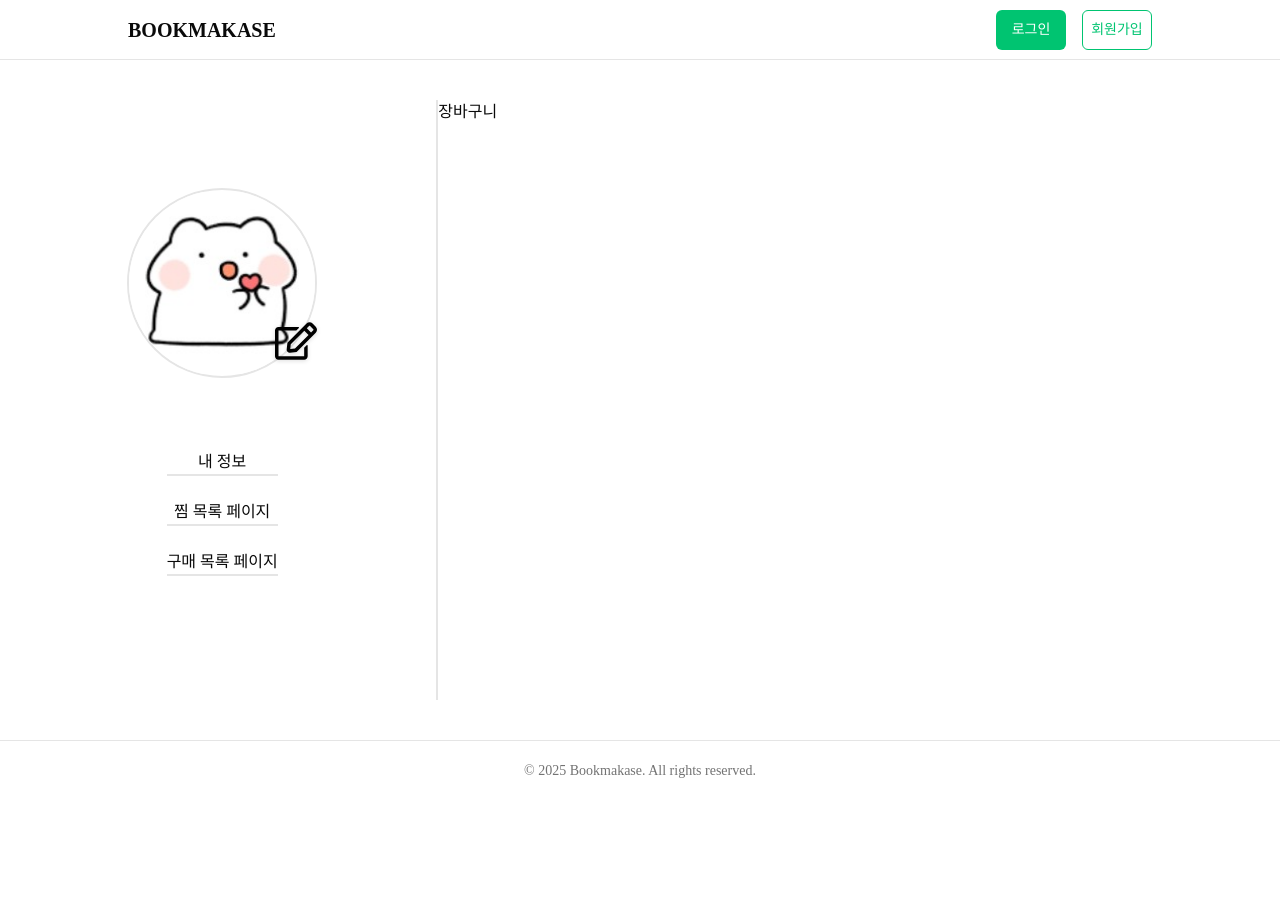
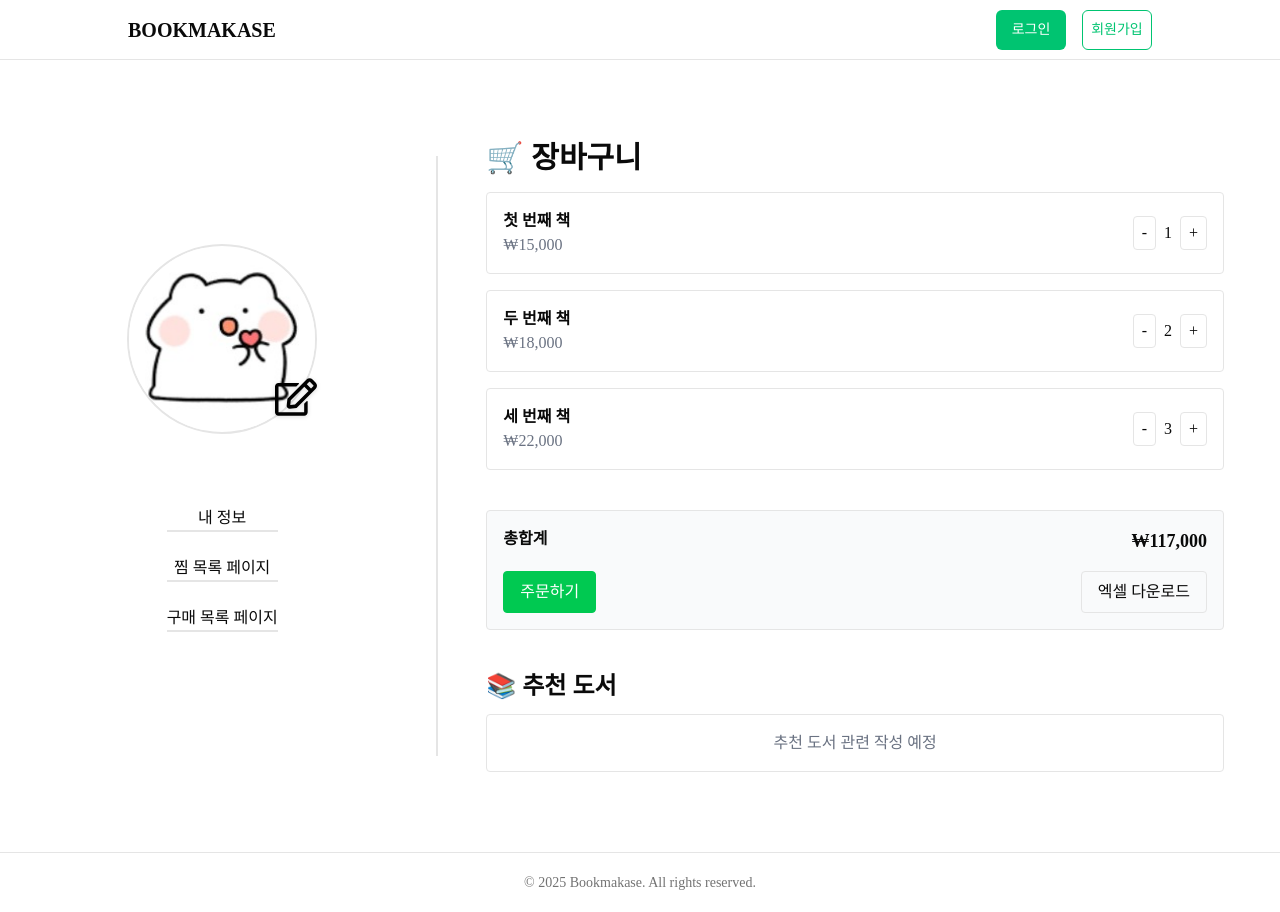
Before and after one commit to bookmakase/bookmakase-fe, a Next.js app: page /mypage/cart-list in a window 1280 px wide. Before the commit the page ends 800 px from the top, so only its background shows below. Built offline with nearby package versions, Linux system fonts and the light colour scheme; no server answers; a web font is replaced by a local one.

Commit message:
Feat/#32 (#47)
- 장바구니 UI 구현

```diff
--- /dev/null
+++ b/src/app/(home)/mypage/cart-list/_components/cart-item.tsx
@@ -0,0 +1,40 @@
+"use client";
+
+interface CartBook {
+  id: number;
+  title: string;
+  price: number;
+  quantity: number;
+}
+
+interface CartItemProps {
+  book: CartBook;
+  onQuantityChange: (id: number, delta: number) => void;
+}
+
+export default function CartItem({ book, onQuantityChange }: CartItemProps) {
+  return (
+    <div className="flex justify-between items-center border p-4 rounded">
+      <div>
+        <h2 className="font-semibold">{book.title}</h2>
+        <p className="text-gray-500">₩{book.price.toLocaleString()}</p>
+      </div>
+
+      <div className="flex items-center gap-2">
+        <button
+          onClick={() => onQuantityChange(book.id, -1)}
+          className="px-2 py-1 border rounded"
+        >
+          -
+        </button>
+        <span>{book.quantity}</span>
+        <button
+          onClick={() => onQuantityChange(book.id, 1)}
+          className="px-2 py-1 border rounded"
+        >
+          +
+        </button>
+      </div>
+    </div>
+  );
+}
--- /dev/null
+++ b/src/app/(home)/mypage/cart-list/_components/recommendation-book.tsx
@@ -0,0 +1,12 @@
+"use client";
+
+export default function RecommendationBook() {
+  return (
+    <section className="mt-6">
+      <h3 className="text-2xl font-bold mb-3">📚 추천 도서</h3>
+      <div className="border rounded p-4 text-gray-500 text-center">
+        추천 도서 관련 작성 예정
+      </div>
+    </section>
+  );
+}
--- /dev/null
+++ b/src/app/(home)/mypage/cart-list/_components/summary.tsx
@@ -0,0 +1,54 @@
+"use client";
+
+import React, { useState } from "react";
+
+interface CartBook {
+  id: number;
+  title: string;
+  price: number;
+  quantity: number;
+}
+
+interface SummaryProps {
+  cartBooks: CartBook[];
+}
+
+export default function Summary({ cartBooks }: SummaryProps) {
+  const [isActive, setIsActive] = useState(false);
+
+  const totalPrice = cartBooks.reduce(
+    (sum, book) => sum + book.price * book.quantity,
+    0
+  );
+
+  // 클릭 시 반전 -> 잠시 후 다시 복귀
+  const handleClick = () => {
+    setIsActive(true);
+    setTimeout(() => setIsActive(false), 200); // 200ms 후 복귀
+    // 여기에 주문 처리 로직 추가 가능
+  };
+
+  return (
+    <div className="p-4 border rounded bg-gray-50">
+      <div className="flex justify-between mb-4">
+        <span className="font-semibold">총합계</span>
+        <span className="font-bold text-lg">
+          ₩{totalPrice.toLocaleString()}
+        </span>
+      </div>
+      <div className="flex justify-between">
+        <button
+          onClick={handleClick}
+          className={`px-4 py-2 rounded border transition-colors duration-200 ${
+            isActive
+              ? "bg-white text-green-500 border-green-500"
+              : "bg-green-500 text-white border-green-500"
+          }`}
+        >
+          주문하기
+        </button>
+        <button className="px-4 py-2 border rounded">엑셀 다운로드</button>
+      </div>
+    </div>
+  );
+}
--- a/src/app/(home)/mypage/cart-list/page.tsx
+++ b/src/app/(home)/mypage/cart-list/page.tsx
@@ -1,11 +1,60 @@
+"use client";
+
 import React from "react";
+import CartItem from "./_components/cart-item";
+import Summary from "./_components/summary";
+import RecommendationBook from "./_components/recommendation-book";
 import MyPageNav from "../_components/MyPageNav";
 
+// 샘플 데이터 (이미지 제거 버전)
+const sampleCartBooks = [
+  { id: 1, title: "첫 번째 책", price: 15000, quantity: 1 },
+  { id: 2, title: "두 번째 책", price: 18000, quantity: 2 },
+  { id: 3, title: "세 번째 책", price: 22000, quantity: 3 },
+];
+
 export default function CartListPage() {
+  const [cartBooks, setCartBooks] = React.useState(sampleCartBooks);
+
+  React.useEffect(() => {
+    fetch("/api/cart")
+      .then((res) => (res.ok ? res.json() : Promise.reject("404")))
+      .then((data) => setCartBooks(data))
+      .catch((err) => {
+        console.error("API 실패 fallback:", err);
+        setCartBooks(sampleCartBooks);
+      });
+  }, []);
+
+  function handleQuantityChange(id: number, delta: number) {
+    setCartBooks((prevBooks) =>
+      prevBooks.map((book) =>
+        book.id === id
+          ? { ...book, quantity: Math.max(1, book.quantity + delta) }
+          : book
+      )
+    );
+  }
+
   return (
     <div className="w-full min-h-[calc(100vh-120px)] flex justify-center items-center px-2 py-10">
       <MyPageNav />
-      <div className="min-h-[calc(100vh-200px)] flex-1/3">장바구니 </div>
+      <div className="min-h-[calc(100vh-200px)] flex-1/3  flex flex-col px-12 py-10 gap-4">
+        <h1 className="text-3xl font-bold ">🛒 장바구니</h1>
+
+        {/* 🛒 장바구니 상품 리스트 */}
+        <div className="space-y-4 mb-6">
+          {cartBooks.map((book) => (
+            <CartItem book={book} onQuantityChange={handleQuantityChange} />
+          ))}
+        </div>
+
+        {/* 💵 총합계 및 결제 버튼 */}
+        <Summary cartBooks={cartBooks} />
+
+        {/* 📚 추천 도서 영역 */}
+        <RecommendationBook />
+      </div>
     </div>
   );
 }
--- a/src/components/layout/Header.tsx
+++ b/src/components/layout/Header.tsx
@@ -65,7 +65,7 @@ export default function Header() {
         {/* ② 일반 사용자 ---------------------------------- */}
         {isLogin && !isAdmin && (
           <div className="flex items-center gap-8">
-            <Link href="/orders" aria-label="주문 내역">
+            <Link href="/mypage/cart-list" aria-label="주문 내역">
               <ShoppingCartIcon className="w-6 h-6" />
             </Link>
             <Link href="/mypage" aria-label="마이 페이지">
```
Also changed, not shown: src/types/cart.ts (added), 1 other file (tests, documents, lock files or other folders).
